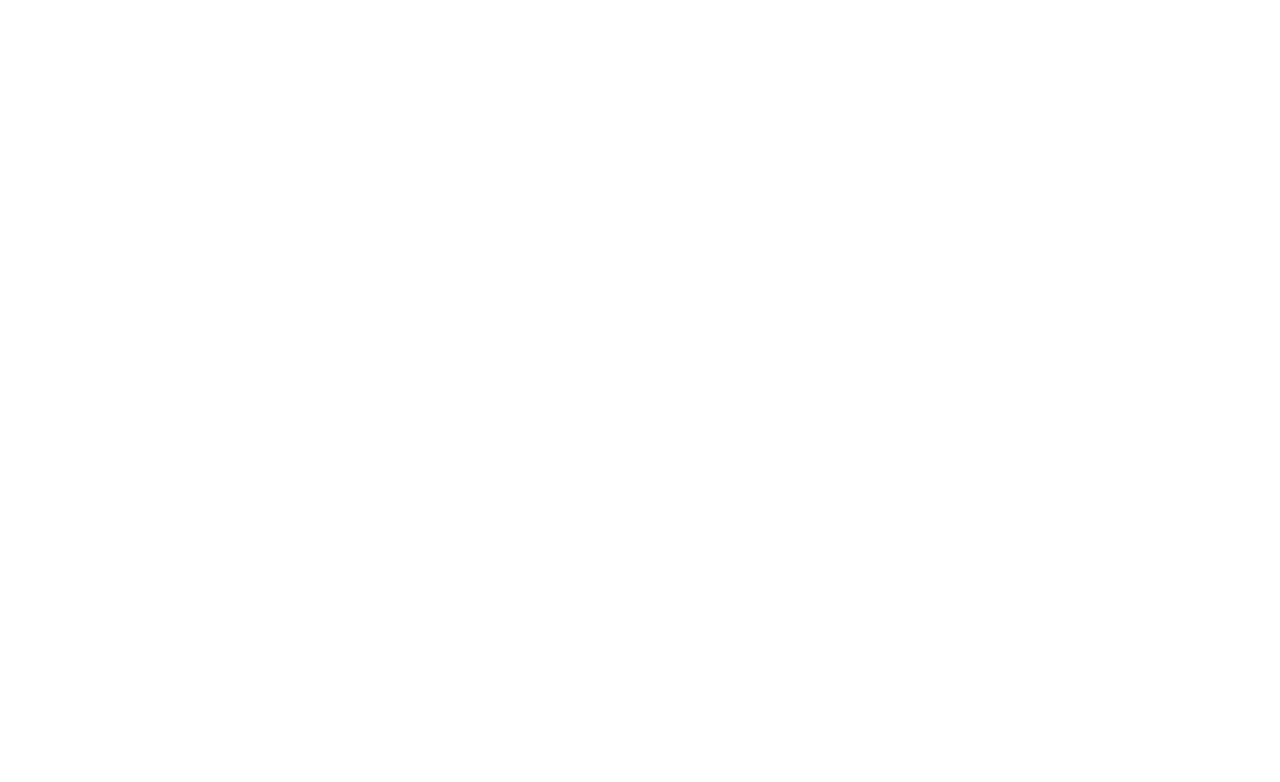
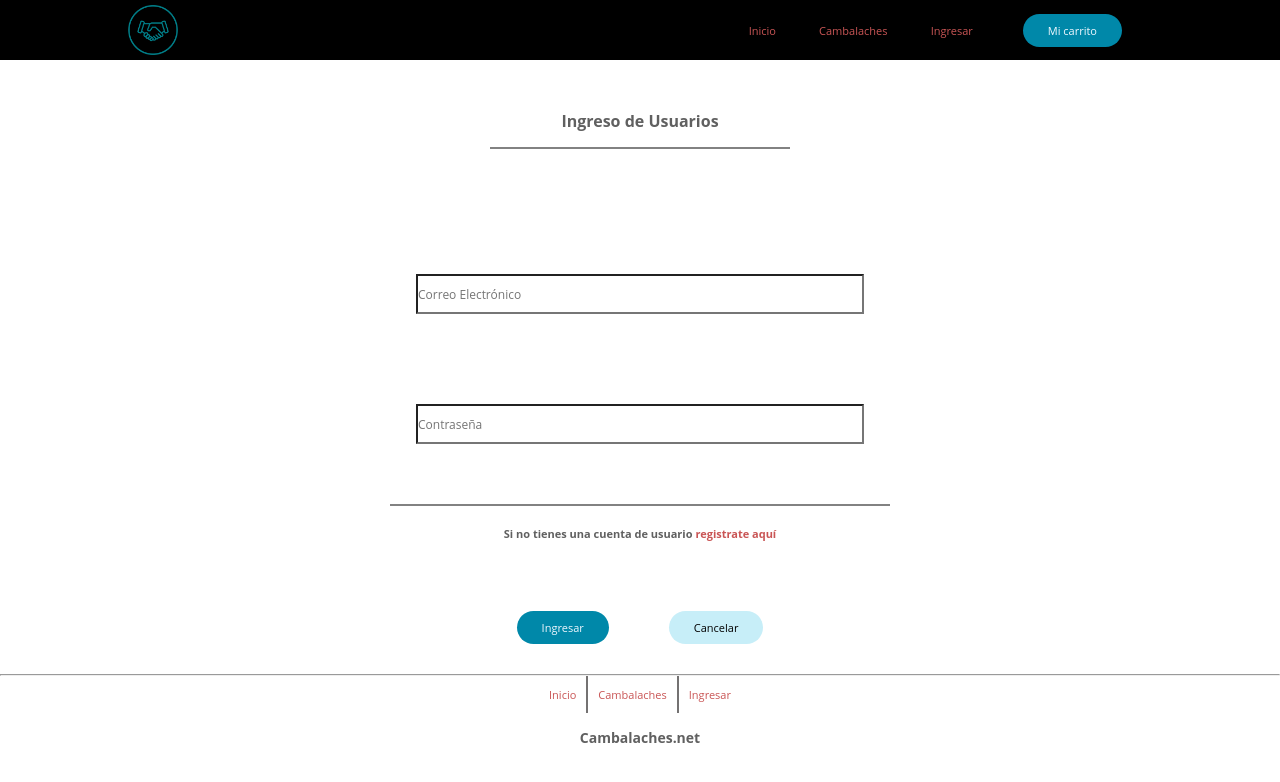
Before and after one commit to Hernandez-Javier/Cambalaches, a plain HTML site: page login.html in a window 1280 px wide. Drawn offline with Linux system fonts and the light colour scheme.

Commit message:
register finished

```diff
--- a/login.html
+++ b/login.html
@@ -0,0 +1,62 @@
+<!DOCTYPE html>
+<html lang="en">
+    <head>
+        <meta charset="UTF-8">
+        <meta http-equiv="X-UA-Compatible" content="IE=edge">
+        <meta name="viewport" content="width=device-width, initial-scale=1.0">
+        <title>Cambalaches</title>
+        <link rel="stylesheet" href="styles.css">
+        <style>
+            .head {
+                display: flex;
+                flex-direction: row;
+                justify-content: space-around;
+            }
+            .he {
+                display: flex;
+                position: absolute;
+                bottom: 2px;
+            }
+        </style>
+    </head>
+
+    <body>
+        <header>
+            <img src="images/icon.png" width="50" height="50" style="margin-right: auto; background-color: var(--color-header);" alt=""/>
+            <nav>
+                <ul class="nav_menu">
+                    <li><a href="index.html">Inicio</a></li>
+                    <li><a href="cambalache.html">Cambalaches</a></li>
+                    <li><a href="login.html">Ingresar</a></li>
+                </ul>
+            </nav>
+            <button class="micar_button" onclick="location.href='dashboard.html'">Mi carrito</button>
+        </header>
+
+        <div>
+            <h1 style="text-align: center; margin-top: 50px; font-weight: bold">Ingreso de Usuarios</h1>
+            <div class="line"></div>
+        </div>
+
+        <div class="div_inputs">
+            <input class="input_login" type="text" placeholder="Correo Electrónico">
+            <input class="input_login" type="text" placeholder="Contraseña">
+            <div class="line" style="width: 500px"></div>
+            <h4 style="font-size: 11px; margin-top: 20px;">Si no tienes una cuenta de usuario <a href="/register.html">registrate aquí</a></h4>
+        </div>
+
+        <div class="categories" style="margin-top: 40px;">
+            <button class="micar_button">Ingresar</button>
+            <button class="micar_button" style="background-color: #c7eef8; color: rgb(3, 3, 3)">Cancelar</button>
+        </div>
+        <hr/>
+
+        <footer>
+            <ul class="end">
+                <li><a href="index.html">Inicio</a></li>
+                <li><a href="cambalache.html">Cambalaches</a></li>
+                <li style="border-right: none"><a href="login.html">Ingresar</a></li>
+            </ul>
+            <h4 style="margin: 15px;">Cambalaches.net</h4>
+        </footer>
+    </body>
--- a/styles.css
+++ b/styles.css
@@ -8,6 +8,7 @@
 
 * {
     font-family: "Open Sans", sans-serif;
+    font-size: 12px;
     box-sizing: border-box;
     margin: 0;
     padding: 0;
@@ -15,10 +16,29 @@
     color: #606060;
 }
 
-li, a, button, p {
+li, p {
     font-weight: 500;
     font-size: 12px;
+    padding: 10px;
     text-decoration: none;
+}
+
+a {
+    text-decoration: none;
+    font-size: 11px;
+    color: #c95555
+}
+
+button {
+    font-size: 11px;
+}
+
+h1 {
+    font-size: 16px;
+}
+
+h2 {
+    font-size: 14px;
 }
 
 h4 {
@@ -38,19 +58,16 @@ header {
 .nav_menu {
     list-style: none;
     background-color:var(--color-header);
-    color: aliceblue;
 }
 
 .nav_menu li {
     list-style: none;
     display: inline-block;
     padding: 0px 20px;
-    color: aliceblue;
     background-color: var(--color-header);
 }
 
 .nav_menu li a {
-    color: aliceblue;
     background-color: var(--color-header);
 }
 
@@ -62,6 +79,7 @@ header {
     padding: 9px 25px ;
     border: none;
     border-radius: 50px;
+    margin: 30px;
     cursor: pointer;
     background-color: var(--btn-color);
     color: aliceblue;
@@ -71,10 +89,15 @@ button:hover:not(.search_btn) {
     background-color: var(--btn-color-hover);
 }
 
-input {
+.titulo {
+    height: 200px;
+    box-shadow: 10px 24px 5px -24px black;
+}
+
+.search_field {
     color: aliceblue;
     position: absolute;
-    top: 25%;
+    top: 30%;
     left: 50%;
     transform: translate(-50%, -50%);
     background: #2f3640;
@@ -92,7 +115,7 @@ input {
     cursor: pointer;
     background-color: var(--btn-color);
     position: absolute;
-    top: 21.5%;
+    top: 26.5%;
     left: 64%;
 }
 
@@ -128,3 +151,24 @@ input {
     padding-left: 10px;
     border-right: 2.5px solid rgb(116, 114, 114);
 }
+
+.line {
+    margin-left: auto;
+    margin-right: auto;
+    border-bottom: 2px solid rgb(130, 130, 130);
+    margin-top: 15px;
+    width: 300px;
+}
+
+.input_login {
+    width: 35%;
+    height: 40px;
+    margin: 45px;
+}
+
+.div_inputs {
+    display: flex;
+    flex-direction: column;
+    align-items: center;
+    margin-top: 80px;
+}
```
Also changed, not shown: index.html (+10 -9 lines), register.html (added).
